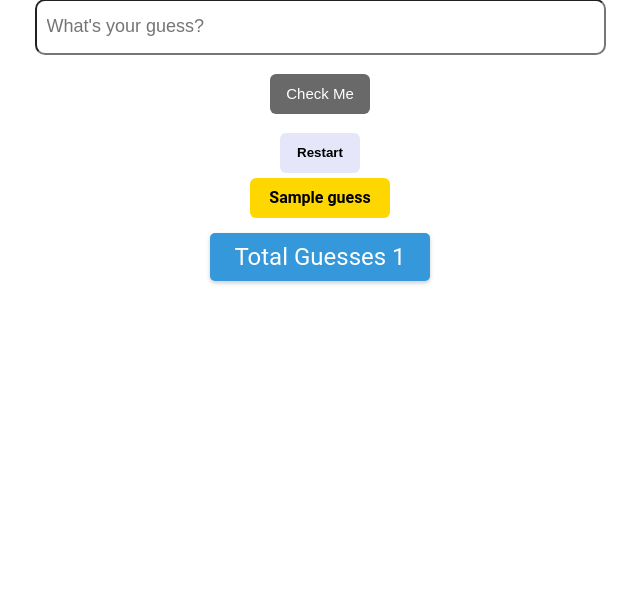
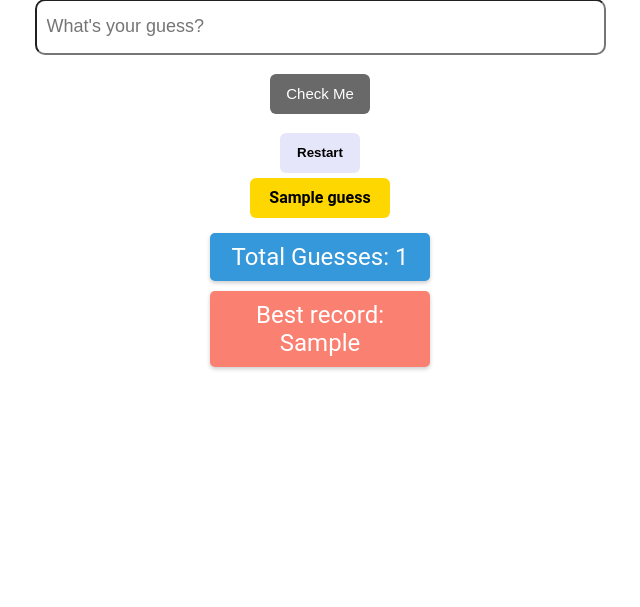
Before and after one commit to Nsralla/Guess-the-number-flask-framework, a Flask app: template templates/home.html in a window 1280 px wide. Shown: the part 171-778 px from the top of the page, without its empty margins (320-960 px from the left). Run offline with Flask 3, Linux system fonts and the light colour scheme; the template is opened without the code that fills it: most values are stand-ins (such as "Sample title", 1, 10 or a date in 2020).

Commit message:
Update home.html

```diff
--- a/templates/home.html
+++ b/templates/home.html
@@ -102,6 +102,20 @@
                 margin-top:10px;
             }
 
+           .best-record
+           {
+                background-color: #FA8072; /* Background color */
+                color: #fff; /* Text color */
+                padding: 10px; /* Padding around the text */
+                border-radius: 5px; /* Rounded corners */
+                font-size: 24px; /* Font size */
+                text-align: center; /* Center-align text */
+                width: 200px; /* Set a fixed width */
+                margin: 0 auto; /* Center horizontally */
+                box-shadow: 0 2px 4px rgba(0, 0, 0, 0.2); /* Add a subtle shadow */
+                margin-top:10px;
+           }
+
 
 
         </style>
@@ -111,10 +125,12 @@
       <div class="container">
           <h1>1.2.3.</h1>
           <h1>&#129302; the AI has picked a number between (1-100)... Good Luck cracking it  &#128373;!</h1>
-          <form class="form-div" method="POST" action="/check">
-                <input required name= "input" class="input-place" type="text"  placeholder="What's your guess?"><br>
-                <button class="check-button" type="submit" name="start-button">Check Me</button><br>
-          </form>
+          {%if not game_end%}
+              <form class="form-div" method="POST" action="/check">
+                  <input required name= "input" class="input-place" type="text"  placeholder="What's your guess?"><br>
+                  <button class="check-button" type="submit" name="start-button">Check Me</button><br>
+              </form>
+          {%endif%}
           <form method="post" action="/restart">
                  <button class="restart-button" type="submit" name="restart-button">Restart</button>
           </form>
@@ -123,24 +139,24 @@
                 {% for guess in guesses %}
                     <div class="guess-result
                         {% if 'CORRECT' in guess %}
-                            correct
+                             correct
+                            {% set game_end = True %}
                         {% elif 'LOW' in guess %}
                             bigger
                         {% else %}
                             smaller
                         {% endif %}
                     ">{{ guess }}</div>
-             <!--          show total guesses-->
-                  {% if 'CORRECT' in guess%}
-                        {% set game_end = True %}
-                  {%endif%}
+
                 {% endfor %}
             {% endif %}
           {% endif %}
+<!--          show total number of guesses-->
+                   <div class="final-count">Total Guesses: {{total_num_of_guesses}}</div>
 
-            {% if not game_end %}
-                   <div class="final-count">Total Guesses {{total_num_of_guesses}}</div>
-            {%endif%}
+                  <div class="best-record">Best record: {{best_record}}</div>
+
+
 
       </div>
     </body>
```
